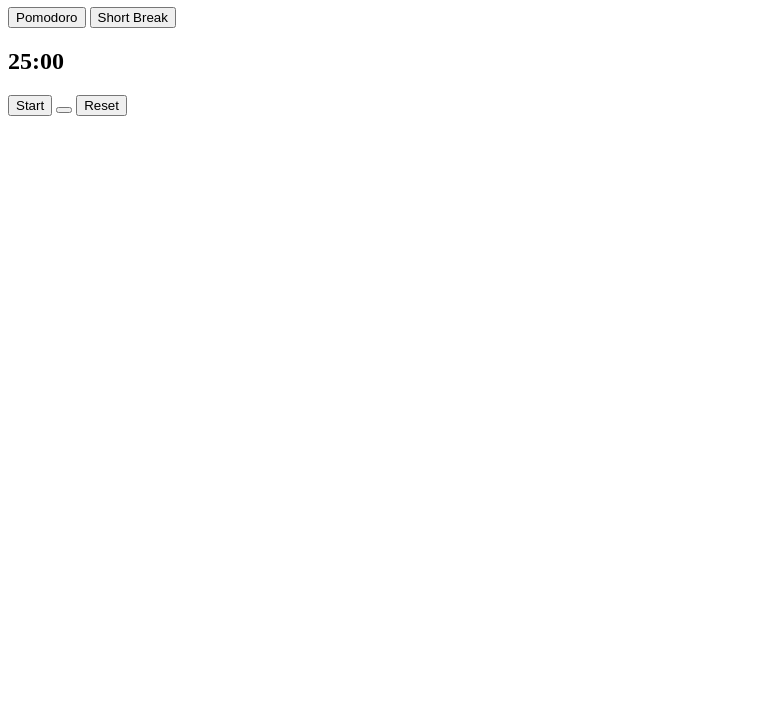
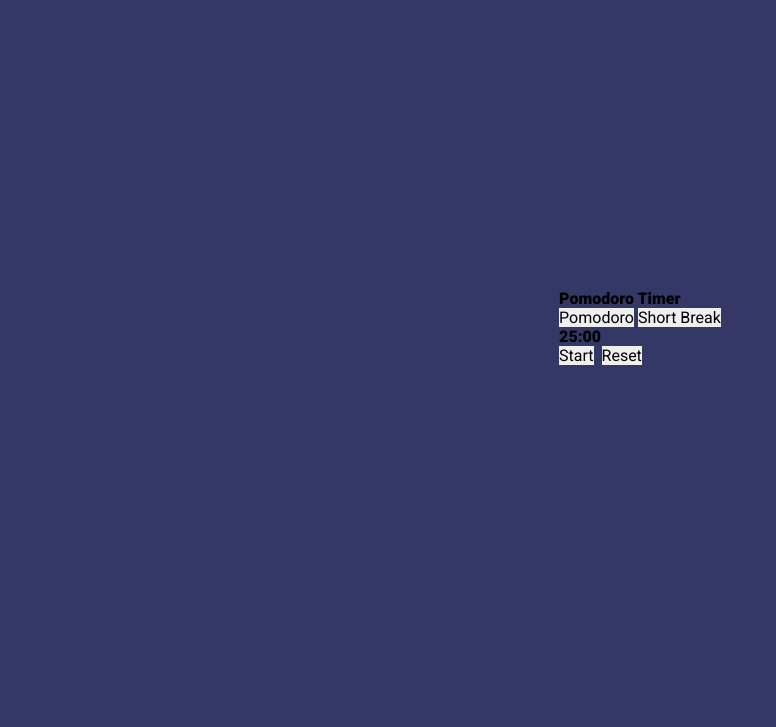
Before and after one commit to ElisaSilvaa/Desafio-Jera-Pomodoro, a plain HTML site: page index.html in a window 1280 px wide. Shown: the part 73-800 px from the top of the page, without its empty margins (0-776 px from the left). Drawn offline with Linux system fonts and the light colour scheme.

Commit message:
git commit - "add css e js"

```diff
--- a/css/style.css
+++ b/css/style.css
@@ -0,0 +1,33 @@
+*,
+*::after,
+*::before {
+    margin: 0;
+    padding: 0;
+    border: 0;
+    font-size: 100%;
+    vertical-align: baseline;
+    text-decoration: none;
+}
+
+:root {
+    --yellow: #e49400;
+    --green: #2d8515;
+    --red: #db2a34;
+    --blue: #2477ff;
+    --dark-blue: #17193d;
+    --purple: #474d84;
+    --puple-secondary: #333867;
+    --title-primary-color: rgb(231 226 226);
+}
+
+body * {
+    font-family: "Roboto", sans-serif;
+}
+
+body {
+    height: 100vh;
+    display: flex;
+    align-items: center;
+    justify-content: center;
+    background-color: var(--puple-secondary);
+}
--- a/index.html
+++ b/index.html
@@ -9,6 +9,8 @@
     <link rel="preconnect" href="https://fonts.googleapis.com">
     <link rel="preconnect" href="https://fonts.gstatic.com" crossorigin>
     <link href="https://fonts.googleapis.com/css2?family=Roboto:ital,wght@0,100;0,300;0,400;0,500;0,900;1,700&display=swap" rel="stylesheet">
+
+    <link rel="stylesheet" href="./css/style.css">
 
     <title>Pomodoro App</title>
 
@@ -57,7 +59,7 @@
 
     </div>
 
-
+    <script src="js/main.js"></script>
 </body>
 
 </html>
```
Also changed, not shown: js/index.js (deleted), js/main.js (added).
